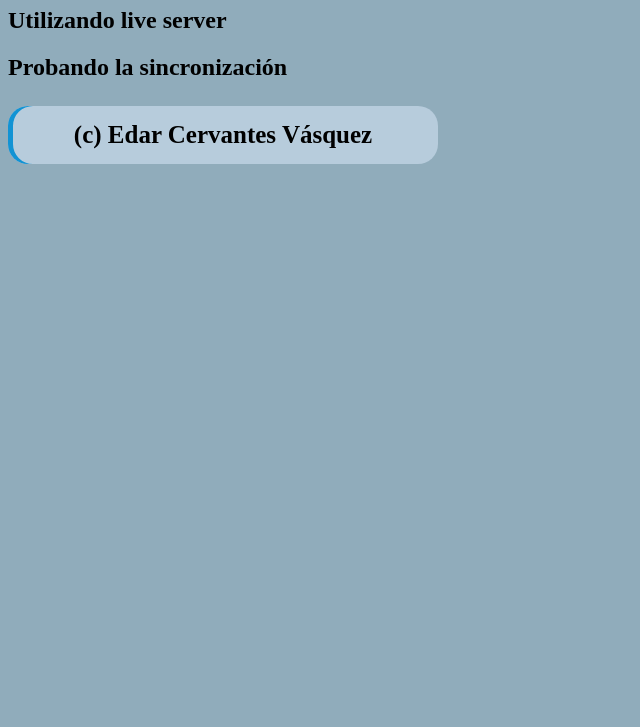
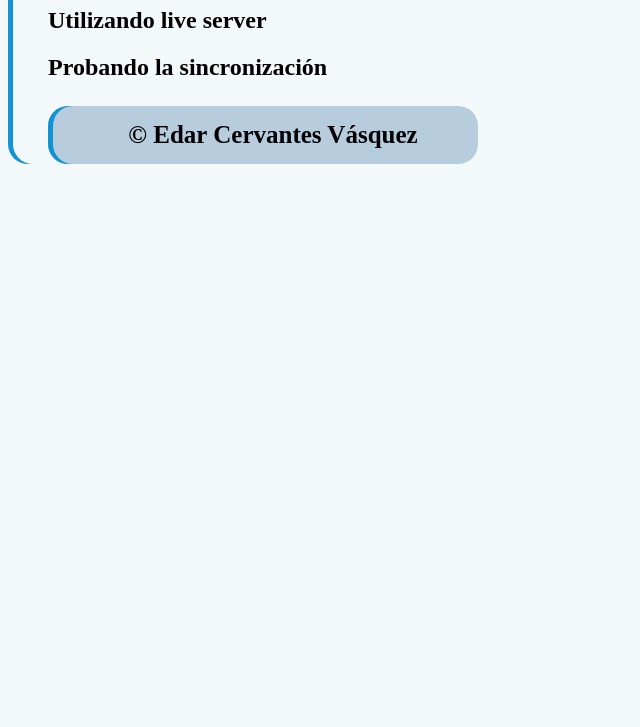
Before and after one commit to EdarCV/EdarCV.github.io, a plain HTML site: page index.html in a window 1280 px wide. Shown: the part 73-800 px from the top of the page, without its empty margins (0-640 px from the left). Drawn offline with Linux system fonts and the light colour scheme.

Commit message:
Versión 1.1

```diff
--- a/index.html
+++ b/index.html
@@ -8,31 +8,7 @@
     <title>Laboratorio de Ingeniería Web</title>
     <meta name="description" content="">
     <meta name="viewport" content="width=device-width, initial-scale=1">
-    <link rel="stylesheet" href="">
-    <style>
-        body {
-            background-color: #90acbb;
-        }
-
-        h3 {
-            /*Fuente*/
-            font-size: 25px;
-            /*Ubicación de texto*/
-            text-align: center;
-            /*Espacio de relleno*/
-            padding: 15px;
-            /*Ancho*/
-            width: 400px;
-            /*Temas*/
-            background: #B7CCDC;
-            /*Borde circular*/
-            border-radius: 20px;
-            /*Sangria
-            text-indent: 20px;*/
-            /*efectos de sombra*/
-            box-shadow: 5px 0 #1293d4 inset;
-        }
-    </style>
+    <link rel="stylesheet" type="text/css" href="style.css">
 
 </head>
 
@@ -40,8 +16,9 @@
     <h1 style="color:rgb(126, 44, 19);">Utilizando visual estudio code</h1>
     <h2>Utilizando live server</h2>
     <h2>Probando la sincronización</h2>
-    <h3>(c) Edar Cervantes Vásquez</h3>
+    <h3>&copy Edar Cervantes Vásquez</h3>
     <script src="" async defer></script>
+
 </body>
 
 </html>
--- /dev/null
+++ b/style.css
@@ -0,0 +1,28 @@
+body {
+    background-color: #f3f8fa;
+    border-radius: 20px;
+    /*Sangria*/
+    text-indent: 40px;
+    /*efectos de sombra*/
+    box-shadow: 5px 0 #1293d4 inset;
+}
+
+h3 {
+    margin-left: 40px;
+    /*Fuente*/
+    font-size: 25px;
+    /*Ubicación de texto*/
+    text-align: center;
+    /*Espacio de relleno*/
+    padding: 15px;
+    /*Ancho*/
+    width: 400px;
+    /*Temas*/
+    background: #B7CCDC;
+    /*Borde circular*/
+    border-radius: 20px;
+    /*Sangria*/
+    text-indent: 20px;
+    /*efectos de sombra*/
+    box-shadow: 5px 0 #1293d4 inset;
+}
```
